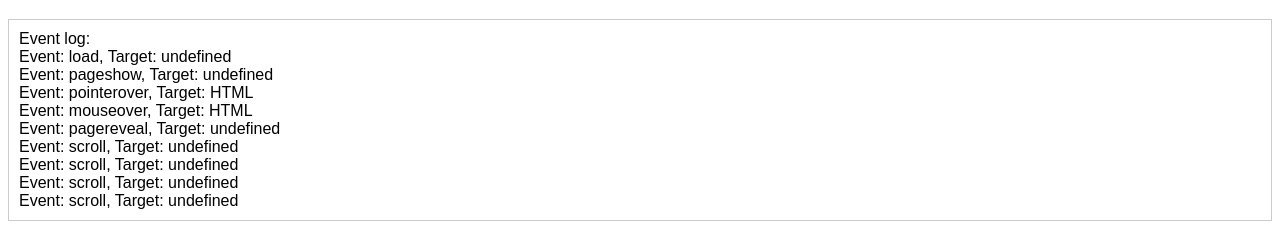
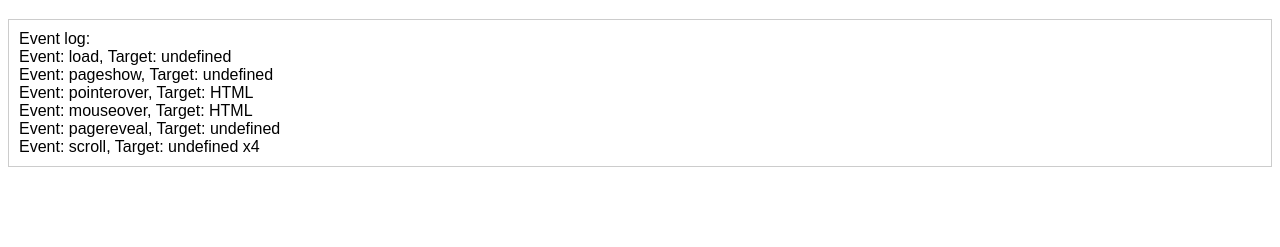
Before and after one commit to Itzbenz/all-js-listener, a plain HTML site: page index.html in a window 1280 px wide. Shown: the part 61-308 px from the top of the page. Drawn offline with Linux system fonts and the light colour scheme.

Commit message:
Update index.html

```diff
--- a/index.html
+++ b/index.html
@@ -26,15 +26,30 @@
     <script>
         const logDiv = document.getElementById('log');
         const maxLogs = 20;
+        const logMap = new Map();
 
         function logEvent(event) {
-            const logEntry = document.createElement('div');
-            logEntry.textContent = `Event: ${event.type}, Target: ${event.target.tagName}`;
-            logDiv.appendChild(logEntry);
+            const eventKey = `Event: ${event.type}, Target: ${event.target.tagName}`;
+            let logEntry = logMap.get(eventKey);
+
+            if (logEntry) {
+                // Increment the count if the event is already logged
+                logEntry.count += 1;
+                logEntry.element.textContent = `${eventKey} x${logEntry.count}`;
+            } else {
+                // Create a new log entry
+                logEntry = { element: document.createElement('div'), count: 1 };
+                logEntry.element.textContent = eventKey;
+                logMap.set(eventKey, logEntry);
+                logDiv.appendChild(logEntry.element);
+            }
 
             // Remove old logs if there are more than maxLogs entries
-            while (logDiv.childElementCount > maxLogs) {
-                logDiv.removeChild(logDiv.firstChild);
+            if (logDiv.childElementCount > maxLogs) {
+                const firstLog = logDiv.firstChild;
+                const firstLogKey = firstLog.textContent.replace(/ x\d+$/, '');
+                logDiv.removeChild(firstLog);
+                logMap.delete(firstLogKey);
             }
 
             logDiv.scrollTop = logDiv.scrollHeight; // Auto scroll to bottom
```
